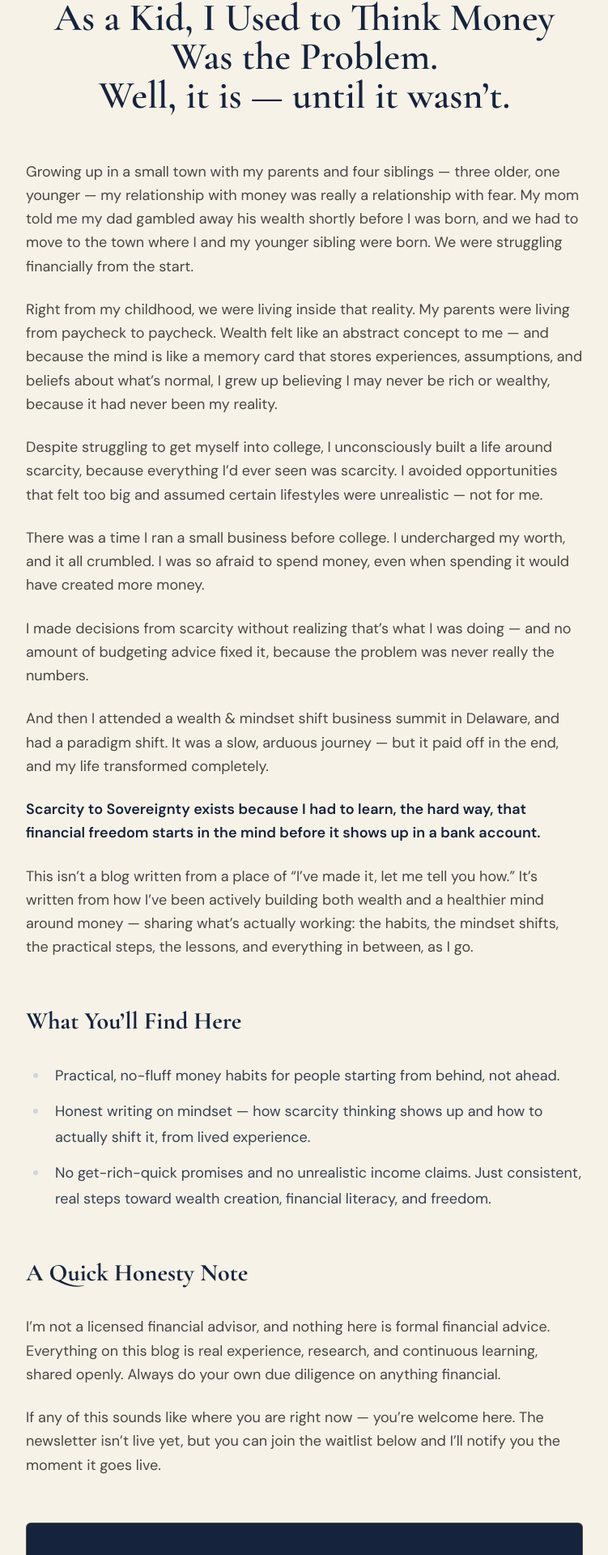
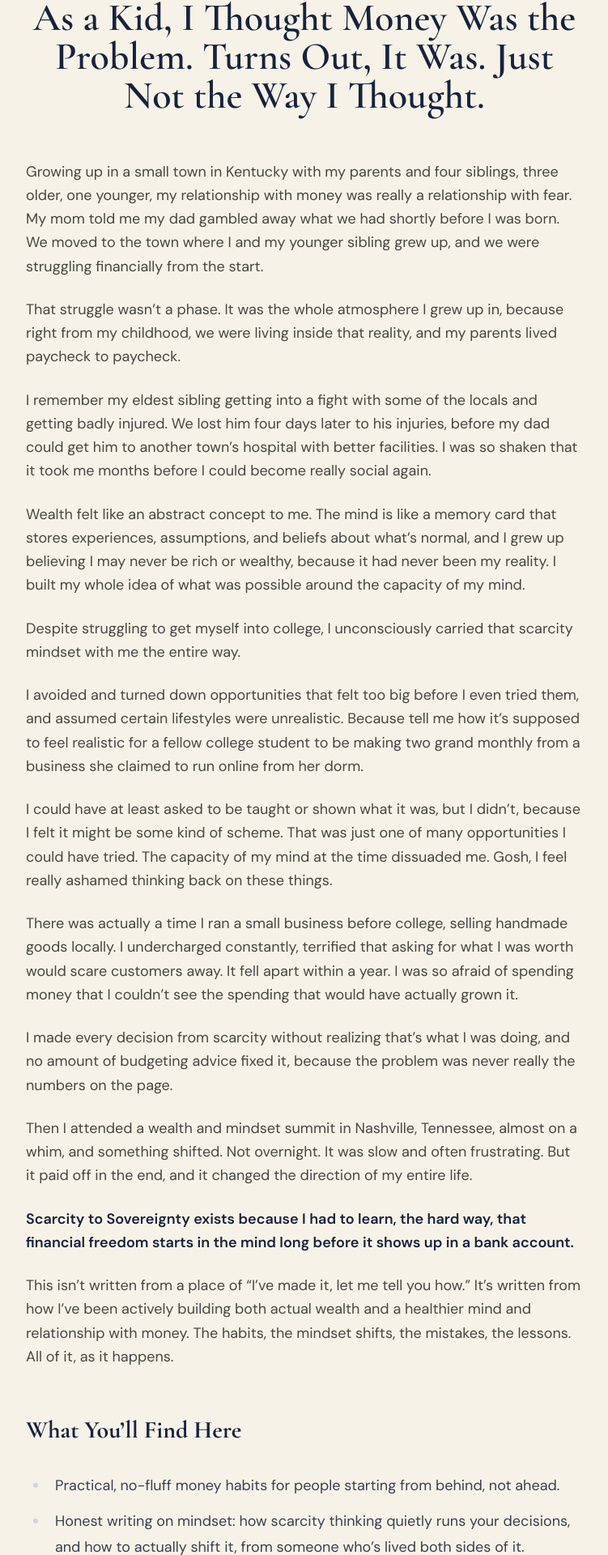
Before and after one commit to Ak-Lexzy1/Scarcity-to-Sovereignty-, a Next.js app: page /about in a window 1280 px wide. Shown: the part 180-2100 px from the top of the page at 81% size, without its empty margins (264-1015 px from the left). Built offline with nearby package versions, Linux system fonts and the light colour scheme.

Commit message:
Revise About Me section for clarity and flow
Updated the narrative in the About Me section to enhance clarity and flow. Adjusted several phrases for better readability and impact.

```diff
--- a/src/app/about/page.tsx
+++ b/src/app/about/page.tsx
@@ -11,91 +11,136 @@ export default function AboutPage() {
     <div className="mx-auto max-w-3xl px-6 py-20 md:px-10">
       <p className="text-center text-[11px] uppercase tracking-[0.25em] text-gold">About Me</p>
       <h1 className="mt-3 text-center font-serif text-3xl font-semibold leading-tight text-navy md:text-5xl">
-        As a Kid, I Used to Think Money Was the Problem.
-        <br />
-        Well, it is — until it wasn&rsquo;t.
+        As a Kid, I Thought Money Was the Problem. Turns Out, It Was. Just Not
+        the Way I Thought.
       </h1>
 
       <div className="prose prose-lg mx-auto mt-14 max-w-none prose-headings:font-serif prose-headings:text-navy prose-p:leading-relaxed prose-p:text-ink/80 prose-strong:text-navy">
         <p>
-          Growing up in a small town with my parents and four siblings — three older, one
-          younger — my relationship with money was really a relationship with fear. My mom
-          told me my dad gambled away his wealth shortly before I was born, and we had to move
-          to the town where I and my younger sibling were born. We were struggling financially
+          Growing up in a small town in Kentucky with my parents and four
+          siblings, three older, one younger, my relationship with money was
+          really a relationship with fear. My mom told me my dad gambled away
+          what we had shortly before I was born. We moved to the town where I
+          and my younger sibling grew up, and we were struggling financially
           from the start.
         </p>
 
         <p>
-          Right from my childhood, we were living inside that reality. My parents were living
-          from paycheck to paycheck. Wealth felt like an abstract concept to me — and because
-          the mind is like a memory card that stores experiences, assumptions, and beliefs
-          about what&rsquo;s normal, I grew up believing I may never be rich or wealthy, because
-          it had never been my reality.
+          That struggle wasn&rsquo;t a phase. It was the whole atmosphere I
+          grew up in, because right from my childhood, we were living inside
+          that reality, and my parents lived paycheck to paycheck.
         </p>
 
         <p>
-          Despite struggling to get myself into college, I unconsciously built a life around
-          scarcity, because everything I&rsquo;d ever seen was scarcity. I avoided opportunities
-          that felt too big and assumed certain lifestyles were unrealistic — not for me.
+          I remember my eldest sibling getting into a fight with some of the
+          locals and getting badly injured. We lost him four days later to
+          his injuries, before my dad could get him to another town&rsquo;s
+          hospital with better facilities. I was so shaken that it took me
+          months before I could become really social again.
         </p>
 
         <p>
-          There was a time I ran a small business before college. I undercharged my worth, and
-          it all crumbled. I was so afraid to spend money, even when spending it would have
-          created more money.
+          Wealth felt like an abstract concept to me. The mind is like a
+          memory card that stores experiences, assumptions, and beliefs about
+          what&rsquo;s normal, and I grew up believing I may never be rich or
+          wealthy, because it had never been my reality. I built my whole
+          idea of what was possible around the capacity of my mind.
         </p>
 
         <p>
-          I made decisions from scarcity without realizing that&rsquo;s what I was doing — and
-          no amount of budgeting advice fixed it, because the problem was never really the
-          numbers.
+          Despite struggling to get myself into college, I unconsciously
+          carried that scarcity mindset with me the entire way.
         </p>
 
         <p>
-          And then I attended a wealth &amp; mindset shift business summit in Delaware, and had
-          a paradigm shift. It was a slow, arduous journey — but it paid off in the end, and my
-          life transformed completely.
+          I avoided and turned down opportunities that felt too big before I
+          even tried them, and assumed certain lifestyles were unrealistic.
+          Because tell me how it&rsquo;s supposed to feel realistic for a
+          fellow college student to be making two grand monthly from a
+          business she claimed to run online from her dorm.
+        </p>
+
+        <p>
+          I could have at least asked to be taught or shown what it was, but
+          I didn&rsquo;t, because I felt it might be some kind of scheme.
+          That was just one of many opportunities I could have tried. The
+          capacity of my mind at the time dissuaded me. Gosh, I feel really
+          ashamed thinking back on these things.
+        </p>
+
+        <p>
+          There was actually a time I ran a small business before college,
+          selling handmade goods locally. I undercharged constantly,
+          terrified that asking for what I was worth would scare customers
+          away. It fell apart within a year. I was so afraid of spending
+          money that I couldn&rsquo;t see the spending that would have
+          actually grown it.
+        </p>
+
+        <p>
+          I made every decision from scarcity without realizing that&rsquo;s
+          what I was doing, and no amount of budgeting advice fixed it,
+          because the problem was never really the numbers on the page.
+        </p>
+
+        <p>
+          Then I attended a wealth and mindset summit in Nashville,
+          Tennessee, almost on a whim, and something shifted. Not overnight.
+          It was slow and often frustrating. But it paid off in the end, and
+          it changed the direction of my entire life.
         </p>
 
         <p>
           <strong>
-            Scarcity to Sovereignty exists because I had to learn, the hard way, that financial
-            freedom starts in the mind before it shows up in a bank account.
+            Scarcity to Sovereignty exists because I had to learn, the hard
+            way, that financial freedom starts in the mind long before it
+            shows up in a bank account.
           </strong>
         </p>
 
         <p>
-          This isn&rsquo;t a blog written from a place of &ldquo;I&rsquo;ve made it, let me tell
-          you how.&rdquo; It&rsquo;s written from how I&rsquo;ve been actively building both
-          wealth and a healthier mind around money — sharing what&rsquo;s actually working: the
-          habits, the mindset shifts, the practical steps, the lessons, and everything in
-          between, as I go.
+          This isn&rsquo;t written from a place of &ldquo;I&rsquo;ve made it,
+          let me tell you how.&rdquo; It&rsquo;s written from how I&rsquo;ve
+          been actively building both actual wealth and a healthier mind and
+          relationship with money. The habits, the mindset shifts, the
+          mistakes, the lessons. All of it, as it happens.
         </p>
 
         <h2>What You&rsquo;ll Find Here</h2>
         <ul>
-          <li>Practical, no-fluff money habits for people starting from behind, not ahead.</li>
           <li>
-            Honest writing on mindset — how scarcity thinking shows up and how to actually
-            shift it, from lived experience.
+            Practical, no-fluff money habits for people starting from
+            behind, not ahead.
           </li>
           <li>
-            No get-rich-quick promises and no unrealistic income claims. Just consistent, real
-            steps toward wealth creation, financial literacy, and freedom.
+            Honest writing on mindset: how scarcity thinking quietly runs
+            your decisions, and how to actually shift it, from someone
+            who&rsquo;s lived both sides of it.
+          </li>
+          <li>
+            No get-rich-quick promises and no inflated income claims. Just
+            real, consistent steps toward wealth, financial literacy, and
+            freedom.
           </li>
         </ul>
 
         <h2>A Quick Honesty Note</h2>
         <p>
-          I&rsquo;m not a licensed financial advisor, and nothing here is formal financial
-          advice. Everything on this blog is real experience, research, and continuous
-          learning, shared openly. Always do your own due diligence on anything financial.
+          I&rsquo;m not a licensed financial advisor, and nothing here is
+          formal financial advice. Everything on this blog comes from real
+          experience, ongoing research, and continuous learning, shared
+          openly as I go. Always do your own due diligence before making
+          financial decisions.
         </p>
 
         <p>
-          If any of this sounds like where you are right now — you&rsquo;re welcome here. The
-          newsletter isn&rsquo;t live yet, but you can join the waitlist below and I&rsquo;ll
-          notify you the moment it goes live.
+          If any part of this sounds like where you are right now,
+          you&rsquo;re welcome here.
+        </p>
+
+        <p>
+          The newsletter isn&rsquo;t live yet, but you can join the waitlist
+          below and I&rsquo;ll let you know the moment it launches.
         </p>
       </div>
 
@@ -104,4 +149,4 @@ export default function AboutPage() {
       </div>
     </div>
   );
-      }
+}
```
